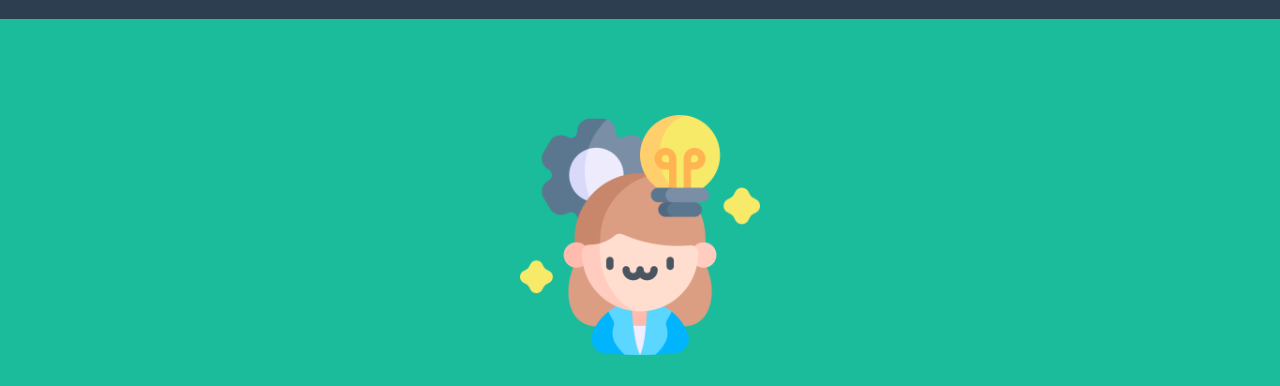
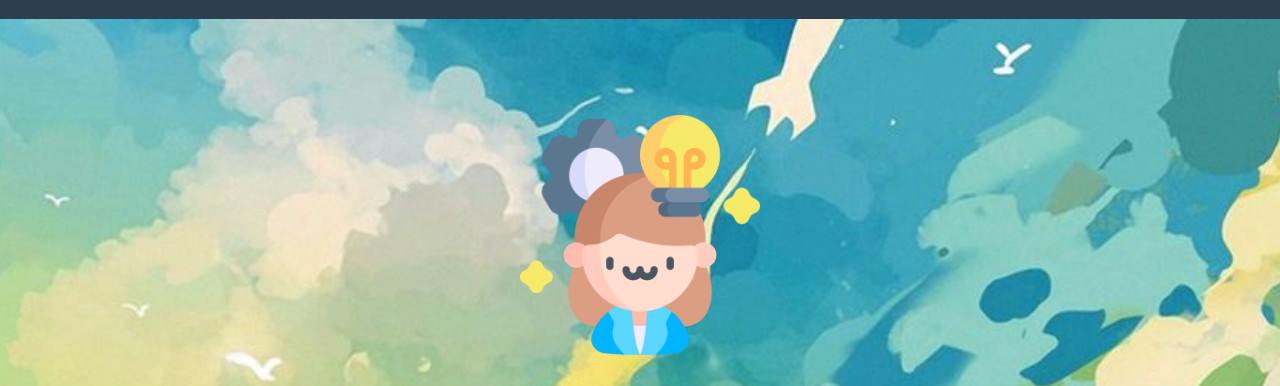
Before and after one commit to affiniaa/portofolio-affinia, a plain HTML site: page index.html in a window 1280 px wide. Shown: the part 85-471 px from the top of the page. Drawn offline with nearby package versions, Linux system fonts and the light colour scheme.

Commit message:
add background image

```diff
--- a/index.html
+++ b/index.html
@@ -35,7 +35,7 @@
             </div>
         </nav>
         <!-- Masthead-->
-        <header class="masthead bg-primary text-white text-center">
+        <header class="masthead text-white text-center" style="background-image: url('assets/img/bg-header.jpg'); background-size: cover; background-position: center;">
             <div class="container d-flex align-items-center flex-column">
                 <!-- Masthead Avatar Image-->
                 <img class="masthead-avatar mb-5" src="assets/img/idea.png" alt="" />
```
Also changed, not shown: assets/img/bg-header.jpg (added).
